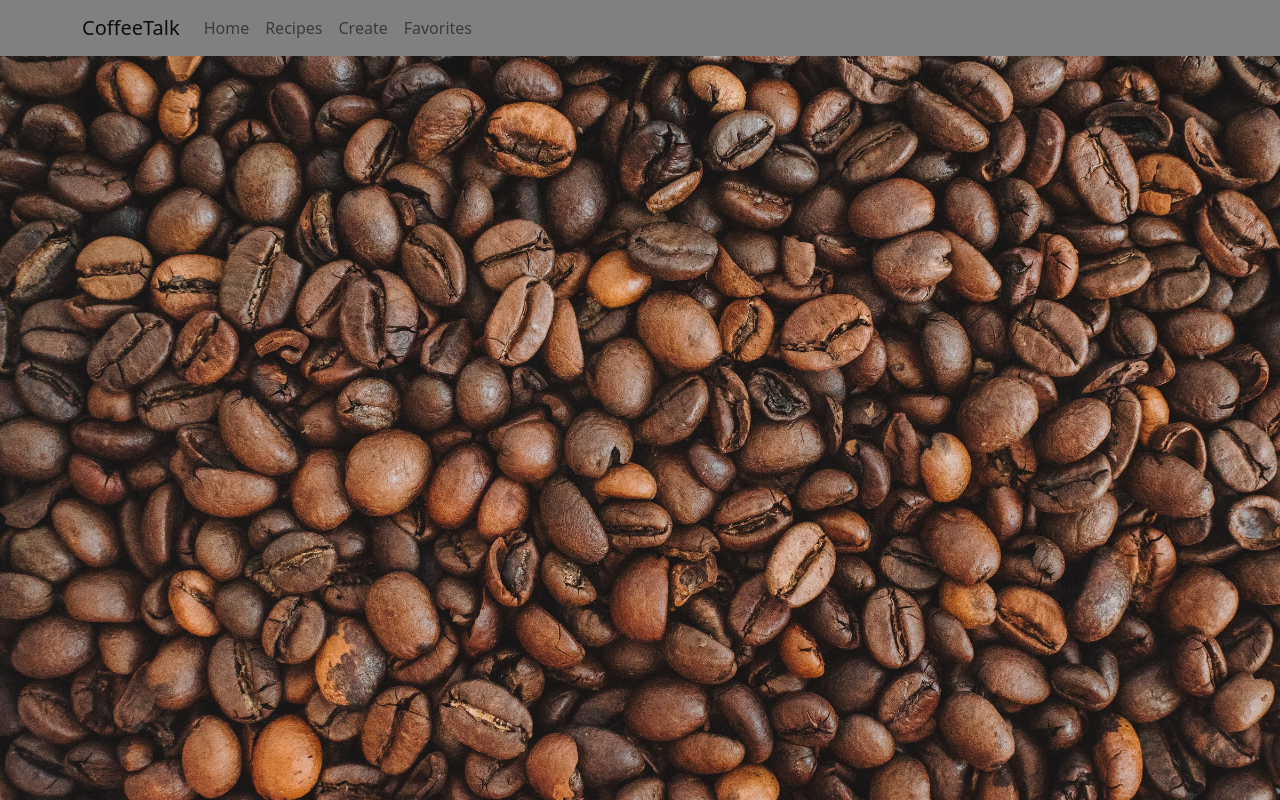
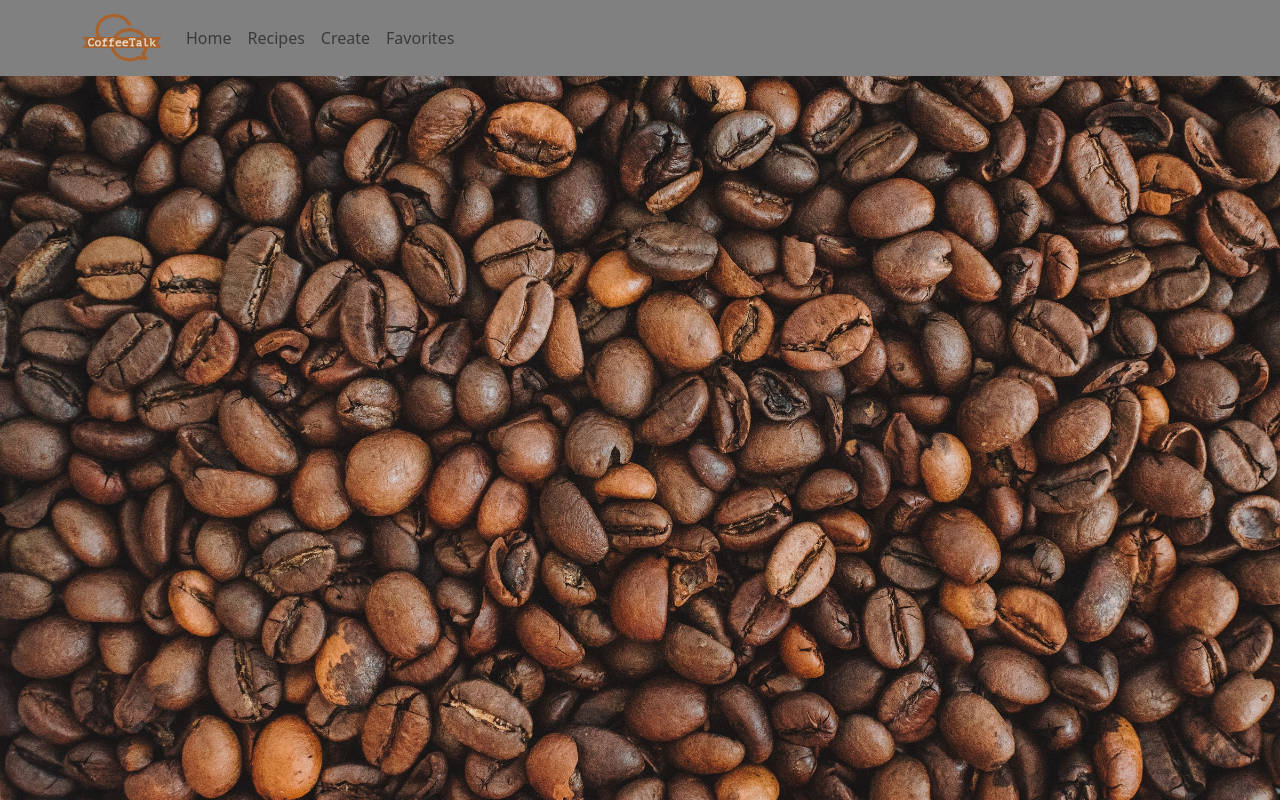
Before and after one commit to e0026557/tgc-18-project-2, a React (Create React App) app: page / in a window 1280 px wide. Built offline with nearby package versions, Linux system fonts and the light colour scheme.

Commit message:
Added logo to navbar

```diff
--- a/src/main/Main.js
+++ b/src/main/Main.js
@@ -6,7 +6,9 @@ export default function Main() {
 		<React.Fragment>
 			<Navbar className='navbar' fixed="top" bg='light' expand='lg'>
 				<Container>
-					<Navbar.Brand href='#home'>CoffeeTalk</Navbar.Brand>
+					<Navbar.Brand href='#home'>
+						<img className='logo-img' src={require('./../assets/images/coffeetalk.png')} alt="CoffeeTalk Logo" />
+					</Navbar.Brand>
 					<Navbar.Toggle aria-controls='basic-navbar-nav' />
 					<Navbar.Collapse id='basic-navbar-nav'>
 						<Nav className='me-auto'>
```
